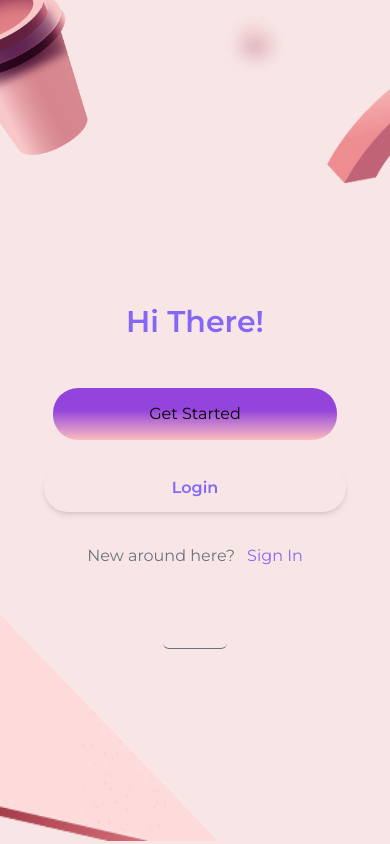
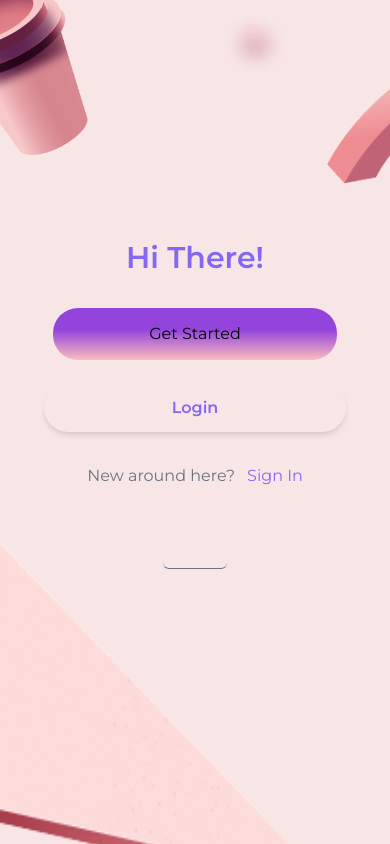
Before and after one commit to K-Josh/3DLandingPage, a React (Vite) app: page /SignIn in a window 390 px wide. Built offline with nearby package versions, Linux system fonts and the light colour scheme.

Commit message:
Deployed website

```diff
--- a/src/components/SignIn.jsx
+++ b/src/components/SignIn.jsx
@@ -16,8 +16,8 @@ const SignIn = () => {
                 </div>
             </div>
       {/* login  */}
-        <div className='flex flex-col items-center justify-center flex-1 mt-40 lg:-mt-4'>
-           <div className='flex items-center justify-center -mt-20 lg:-mt-[12rem] font-bold  mb-12 lg:mb-28'>
+        <div className='flex flex-col items-center justify-center flex-1 mt-24 lg:-mt-4'>
+           <div className='flex items-center justify-center -mt-20 lg:-mt-[12rem] font-bold mb-8 lg:mb-28'>
              <h1 className='text-3xl text-secondary font-primary'>Hi There!</h1>
             </div>
         <Link to=''>
@@ -36,7 +36,7 @@ const SignIn = () => {
           <div className='border-b border-gray-500 p-8 rounded-md'></div>
      </div>
         {/* image */}
-        <img src={line} alt='' className='-my-[4rem] lg:-mt-[8rem] lg:h-[26rem] h-[16rem]'/>
+        <img src={line} alt='' className='-my-[4rem] lg:-mt-[8rem] lg:h-[26rem] h-[22rem]'/>
            </div>
 
   )
```
